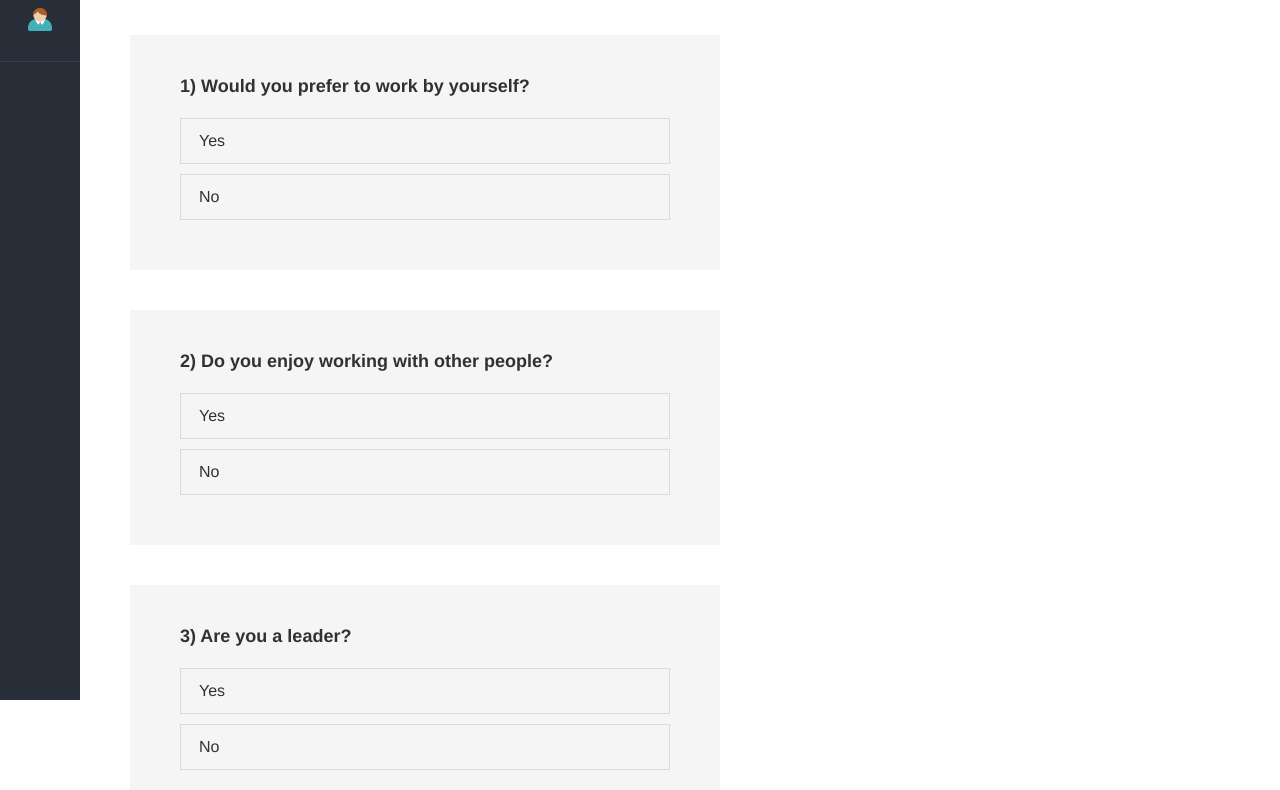
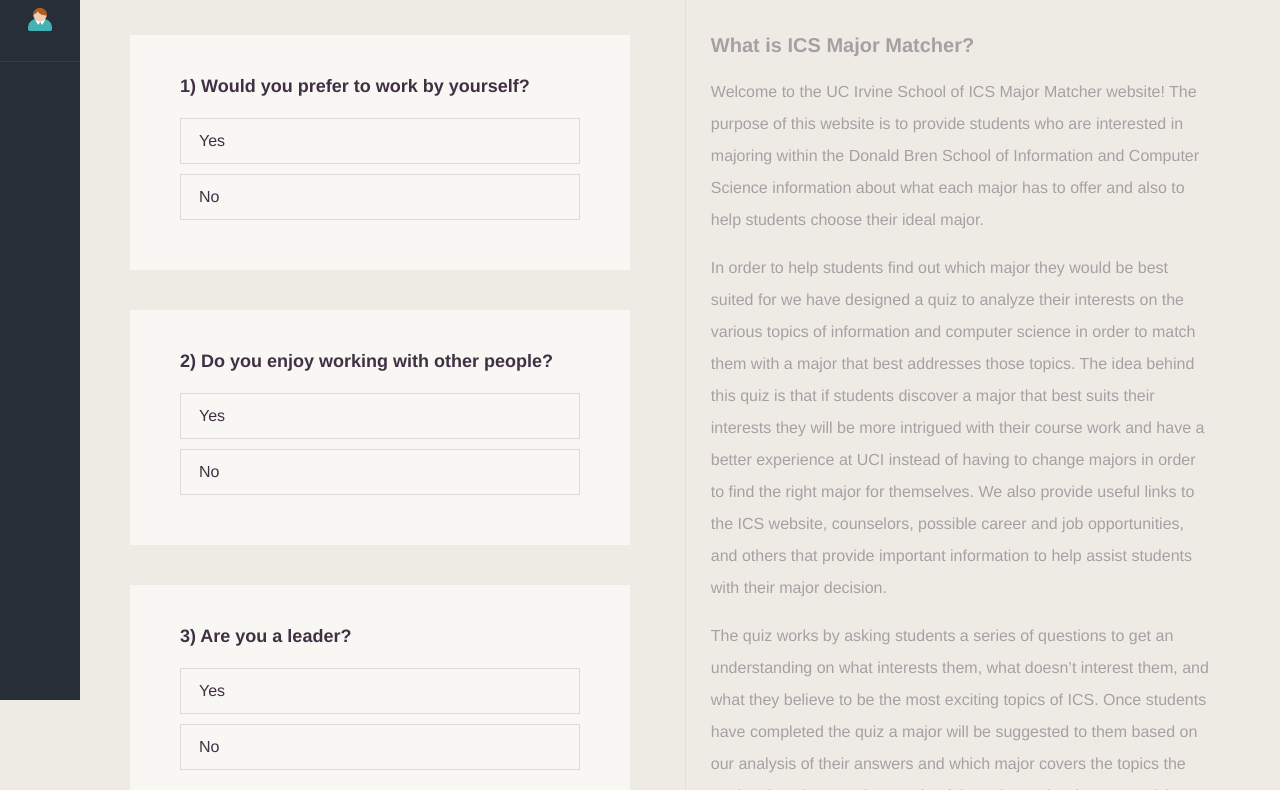
Before and after one commit to evelynluu2/fab5, a website: page index.html in a window 1280 px wide. Shown: the part 100-890 px from the top of the page. Drawn offline with nearby package versions, Linux system fonts and the light colour scheme; files that its build step writes are made by us from their sources.

Commit message:
Changed layout, added Description

```diff
--- a/css/libs/components/_variables.scss
+++ b/css/libs/components/_variables.scss
@@ -22,6 +22,7 @@
 $spaceGrey: #272E38;
 $lightGreen: #B6F9B2;
 $green: #6DF465;
+$lightBrown: #EEEBE5;
 
 /* Border radius */
 $borderRadiusDefault: 6px;
@@ -45,7 +46,7 @@
 //must be unitless
 $baseSpacing: $baseLineHeight+em;
 //vertical spacing
-$baseTextColor: $black;
+$baseTextColor: #403043;
 
 
 /* Type Color */
@@ -118,4 +119,5 @@
 
 // My variables
 $navLinkWidth: 80px;
-$radioButtonBgColor: #39C7C1;
+$pageColor: $lightBrown;
+$radioButtonBgColor: #E29876;
--- a/css/libs/page_components/main-content/_main-content.scss
+++ b/css/libs/page_components/main-content/_main-content.scss
@@ -2,7 +2,11 @@
   overflow: hidden;
   margin-left: $navLinkWidth;
   padding-bottom: 60px;
-  width: 50%;
+  padding-right: 55px;
+  min-height: 1500px;
+  width: 43%;
+  float: left;
+  border-right: 1px solid darken($pageColor, 5%);
 }
 
 // THE QUIZ
@@ -12,7 +16,7 @@
 
 .question--wrap{
   padding: 20px 50px 40px 50px;
-  background: #f5f5f5;
+  background: lighten($pageColor, 5%);
   margin-bottom: 40px;
 }
 
@@ -38,8 +42,8 @@
   &:hover{
     transition: background 0.05s ease-in,
                 color 0.05s ease-in;;
-    background: lighten($radioButtonBgColor,20%);
-    border: 1px solid lighten($radioButtonBgColor,20%);
+    background: lighten($radioButtonBgColor,10%);
+    border: 1px solid lighten($radioButtonBgColor,10%);
     color: white;
   }
 }
@@ -70,3 +74,24 @@
     text-align: center;
   }
 }
+
+
+//-------- DESCRIPTION
+
+.description{
+  width: 39%;
+  float: right;
+  margin-top: 100px;
+  padding-right: 70px;
+  opacity: 0.4;
+
+  .header{
+    @include fontSize(20px);
+    margin-bottom:0;
+  }
+
+  .para{
+    @include fontSize(16px);
+    line-height: 2.0;
+  }
+}
--- a/css/libs/page_components/nav/_nav.scss
+++ b/css/libs/page_components/nav/_nav.scss
@@ -1,5 +1,7 @@
 .wrap{
+  @include clearfix-me(facebook);
   height: 100%;
+  background: $pageColor;
 }
 
 // Logo
--- a/index.html
+++ b/index.html
@@ -408,6 +408,31 @@
       </div>
     </section>
 
+
+    <section class="description">
+      <h3 class="header">What is ICS Major Matcher?</h3>
+        <p class="para">Welcome to the UC Irvine School of ICS Major Matcher website! The purpose of this website is to provide students who are interested in majoring within the Donald Bren School of Information and Computer Science information about what each major has to offer and also to help students choose their ideal major.
+      </p>
+
+      <p class="para">
+        In order to help students find out which major they would be best suited for we have designed a quiz to analyze their interests on the various topics of information and computer science in order to match them with a major that best addresses those topics. The idea behind this quiz is that if students discover a major that best suits their interests they will be more intrigued with their course work and have a better experience at UCI instead of having to change majors in order to find the right major for themselves. We also provide useful links to the ICS website, counselors, possible career and job opportunities, and others that provide important information to help assist students with their major decision.
+
+      </p>
+
+      <p class="para">
+        The quiz works by asking students a series of questions to get an understanding on what interests them, what doesn’t interest them, and what they believe to be the most exciting topics of ICS. Once students have completed the quiz a major will be suggested to them based on our analysis of their answers and which major covers the topics the student has the most interest in. If the quiz results show no outlying variation among the majors then we may not be able to suggest a major for that student, however we will still provide information to them about each major so that they can research which one would be best for them. Our goal is to give students a head start on finding the right major for them and avoid the need to switch through majors in order to find the one that best suits their interests.
+      </p>
+
+      <h3 class="header">Instruction</h3>
+      <p class="para">
+        Students will be asked two different types of questions in the quiz: One will be multiple choice grid questions which will ask students to rank each answer from 1-5 with 1 being their first choice and 5 being their last choice, and Yes or No binary choice answers which will require the student to answer whether they agree with the proposed question statement or not.
+      </p>
+
+      <p class="para">
+        If the student is unsure of an answer or confused by the questions terminology we have provided a glossary page of terms so that can better understand what each question is asking, and also pop-up windows which will give a definition for certain terms.
+      </p>
+    </section>
+
   </div>
 
   <script src="//ajax.googleapis.com/ajax/libs/jquery/1.11.0/jquery.min.js"></script>
--- a/js/global.js
+++ b/js/global.js
@@ -89,3 +89,25 @@
 
     event.preventDefault();
   });
+
+
+// ---------------------------
+// Hover over description
+// ---------------------------
+
+
+var $description = $('.description');
+
+$description.hover(
+  function(){
+    $(this).animate({
+      opacity: 1
+    },200);
+  },
+
+  function(){
+    $(this).animate({
+      opacity: 0.3
+    },200);
+  }
+);
```
Also changed, not shown: css/build/global.css, css/build/minified/global.css, css/build/prefixed/global.css, js/build/production.js, js/build/production.min.js.
